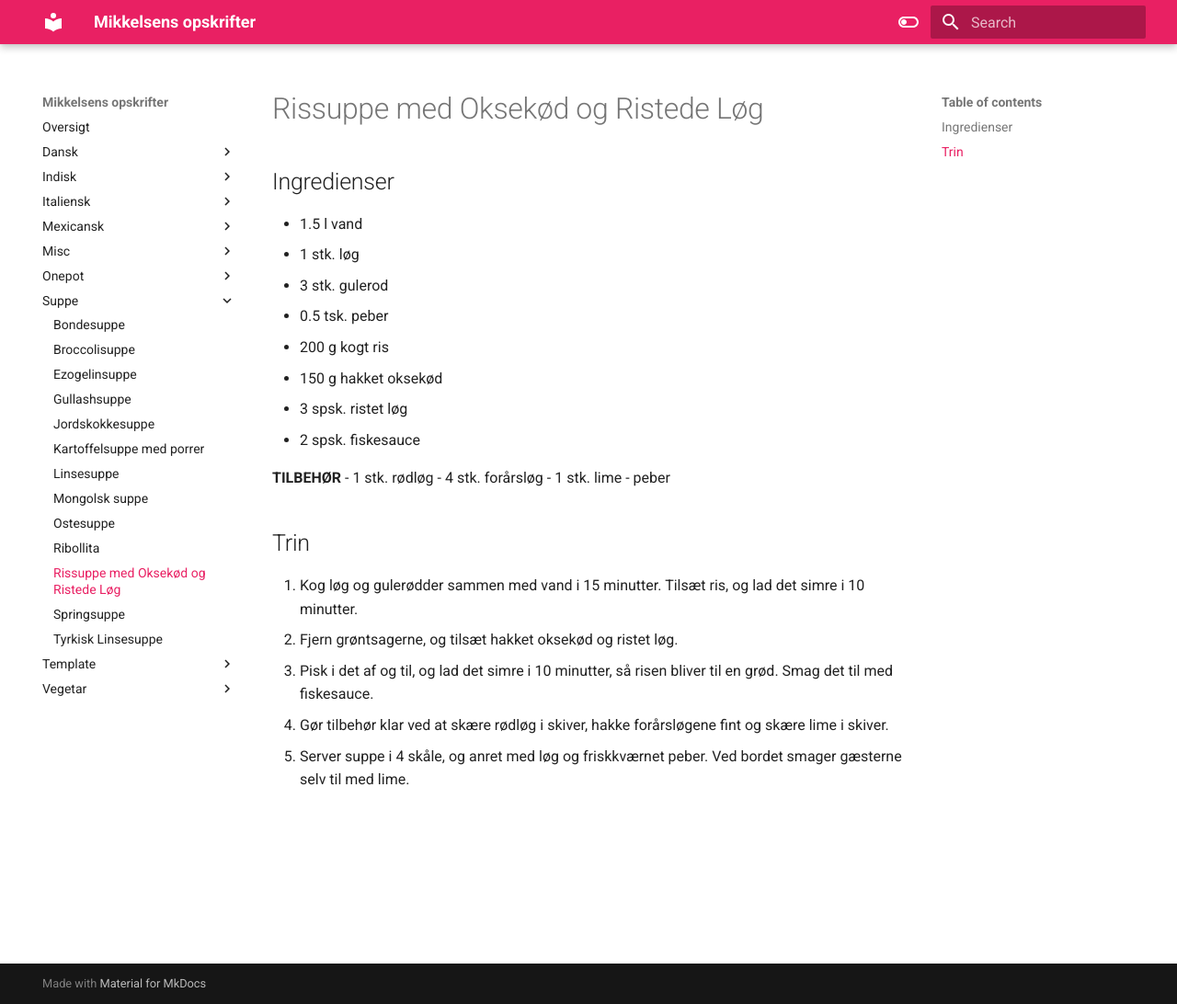
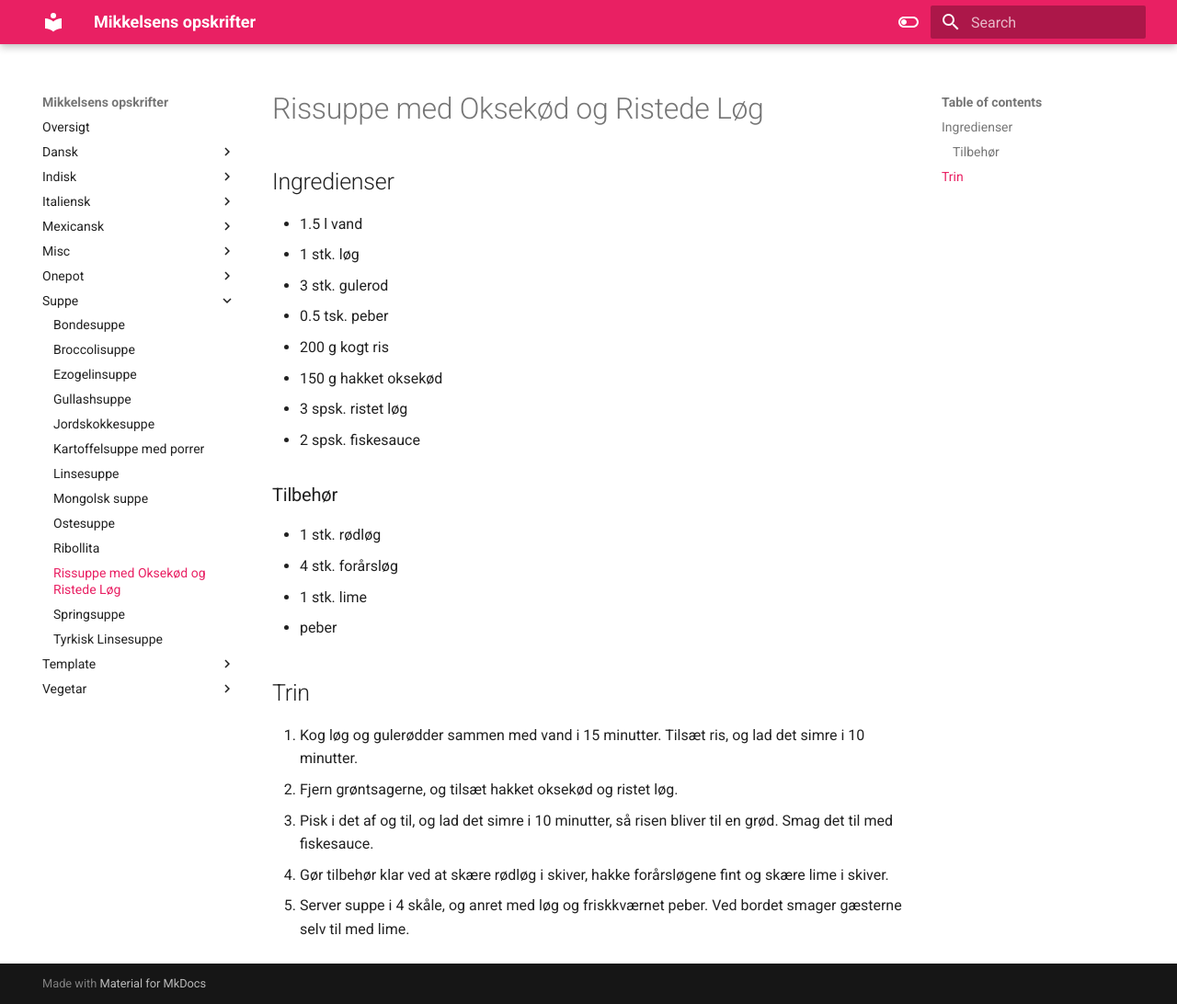
Before and after one commit to madsyde/Opskrifter, an MkDocs documentation site: the page built from docs/Suppe/Rissuppe med Oksekød og Ristede Løg.md, in a window 1280 px wide and 1092 px high. Shown: the whole window at 92% size. Built offline with MkDocs 1.6.1 and Material for MkDocs 9.7.7, drawn with Linux system fonts in a browser that asks for light colours.

Commit message:
Update Rissuppe med Oksekød og Ristede Løg.md

```diff
--- a/docs/Suppe/Rissuppe med Oksekød og Ristede Løg.md
+++ b/docs/Suppe/Rissuppe med Oksekød og Ristede Løg.md
@@ -10,7 +10,7 @@
 - 3 spsk. ristet løg
 - 2 spsk. fiskesauce
 
-**TILBEHØR**
+### Tilbehør
 - 1 stk. rødløg
 - 4 stk. forårsløg
 - 1 stk. lime
```
